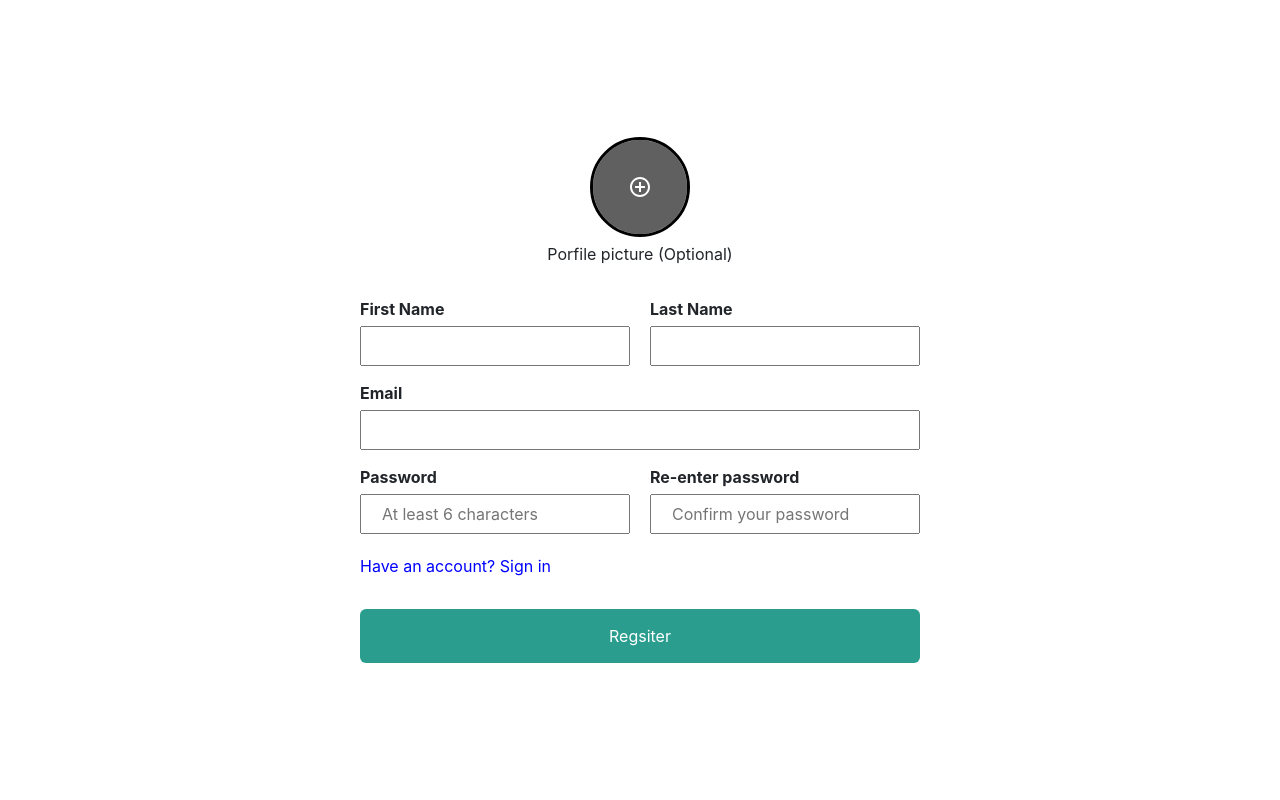
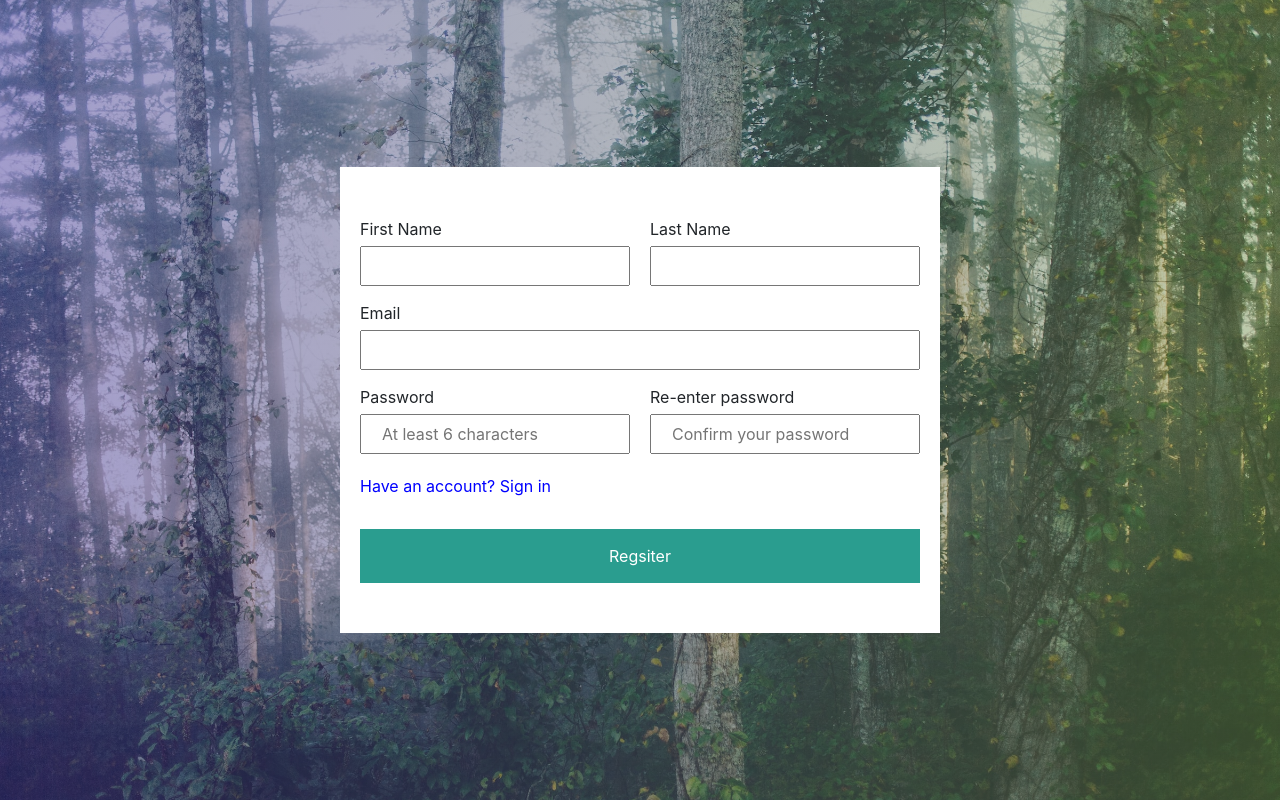
Before and after one commit to Safi100/e_commerce-app, a React (Create React App) app in the folder frontend/: page /register in a window 1280 px wide. Built offline with nearby package versions, Linux system fonts and the light colour scheme.

Commit message:
Modify register page

```diff
--- a/frontend/src/pages/Register/Register.jsx
+++ b/frontend/src/pages/Register/Register.jsx
@@ -1,87 +1,68 @@
 import React, { useState } from 'react';
+import { useNavigate } from 'react-router-dom'
+import Axios from 'axios'
 import './register.css'
-import AddCircleOutlineOutlinedIcon from '@mui/icons-material/AddCircleOutlineOutlined';
 
 const Register = () => {
-    const [ProfileImage, setProfileImage] = useState(null);
-    const [firstName, setFirstName] = useState('')
-    const [lastName, setLastName] = useState('')
-    const [email, setEmail] = useState('')
-    const [password, setPassword] = useState('')
-    const [ConfirmPassword, setConfirmPassword] = useState('')
+    const Navigate = useNavigate()
+    const [formData, setFormData] = useState({
+      first_name: '',
+      last_name: '',
+      email: '',
+      password: '',
+      confirmPassword: ''
+    })
     const [error, setError] = useState('')
 
-    const HandleFirstNameChange = (e) => {
-      const text = e.target.value.trimStart();
-      setFirstName(text)
+    const handleInputChange = (e) => {
+      const { name, value } = e.target;
+      const text = value.trimStart();
+      setFormData((prevData) => ({
+        ...prevData,
+        [name]: text
+      }))
     }
-    const HandleLastNameChange = (e) => {
-      const text = e.target.value.trimStart();
-      setLastName(text)
+
+    const HandleRegister = (e) => {
+      e.preventDefault()
+      Axios.post('http://localhost:8000/user/register', {...formData})
+      .then(res => {
+        if(res.status === 200){
+          setError('')
+          Navigate('/login')
         }
-    const HandleEmailChange = (e) => {
-      const text = e.target.value.trimStart();
-      setEmail(text)
-    }
-    const HandlePasswordChange = (e) => {
-      const text = e.target.value.trimStart();
-      setPassword(text)
-    }
-    const HandleConfirmPasswordChange = (e) => {
-      const text = e.target.value.trimStart();
-      setConfirmPassword(text)
-    }
-    const handleImageChange = (event) => {
-        const selectedImage = event.target.files[0];
-        if (selectedImage) {
-          const reader = new FileReader();
-          reader.onloadend = () => {
-            setProfileImage(reader.result);
-          };
-          reader.readAsDataURL(selectedImage);
-        }
-      };
-      const DeleteImage = () => {
-        setProfileImage(null)
+      })
+      .catch(err => setError(err.response.data.error))
     }
     return (
         <div className='reg_container'>
-          <form>
-              <div className="image-uploader">
-                  <div className="image-preview">
-                      {ProfileImage ? <img src={ProfileImage} alt="Uploaded" /> : <div className="placeholder"></div>}
-                  <input type="file" accept="image/*" onChange={handleImageChange} />
-                  <div className={`plus ${!ProfileImage && 'notSelected'}`}> <AddCircleOutlineOutlinedIcon style={{color:'#fff'}}/> </div>
-                  </div>
-                  <p>Porfile picture (Optional)</p>
-                  {ProfileImage && <p className='delete_btn' onClick={DeleteImage} >Delete Image</p>}
-              </div>
+          <form onSubmit={HandleRegister}>
             <div className='grid'>
                 <div className='input'>
                   <label htmlFor="fname">First Name</label>
-                      <input onChange={HandleFirstNameChange} value={firstName} id='fname' type="text" required/>
+                  <input name='first_name' onChange={handleInputChange} value={formData.first_name} id='fname' type="text" required/>
                 </div>
                 <div className='input'>
                   <label htmlFor="lname">Last Name</label>
-                      <input onChange={HandleLastNameChange} value={lastName} id='lname' type="text" required/>
+                  <input name='last_name' onChange={handleInputChange} value={formData.last_name} id='lname' type="text" required/>
                 </div>
                 <div className='input input_full'>
                   <label htmlFor="email">Email</label>
-                      <input onChange={HandleEmailChange} value={email} id='email' type="email" required/>
+                  <input name='email' onChange={handleInputChange} value={formData.email} id='email' type="email" required/>
                 </div>
                 <div className='input'>
                   <label htmlFor="pass">Password</label>
-                      <input onChange={HandlePasswordChange} value={password} id='pass' type="password" placeholder='At least 6 characters' required/>
+                  <input name='password' onChange={handleInputChange} value={formData.password} id='pass' type="password" placeholder='At least 6 characters' required/>
                 </div>
                 <div className='input'>
                   <label htmlFor="ConfirmPass">Re-enter password</label>
-                      <input onChange={HandleConfirmPasswordChange} value={ConfirmPassword} id='ConfirmPass' type="password" placeholder='Confirm your password' required/>
+                  <input name='confirmPassword' onChange={handleInputChange} value={formData.confirmPassword} id='ConfirmPass' type="password" placeholder='Confirm your password' required/>
                 </div>
             </div>
-                {error && <p className='error'>ddd</p>}
-                <div className='btn_div'>
+            {error && <p className='error'>{error}</p>}
+            <div className='RegBtn_div'>
               <p><a href="/login">Have an account? Sign in</a></p>
-                  <button className='btn' type='submit'>Regsiter</button>
+              <button className='RegBtn' type='submit'>Regsiter</button>
             </div>
           </form>
         </div>
--- a/frontend/src/pages/Register/register.css
+++ b/frontend/src/pages/Register/register.css
@@ -3,66 +3,24 @@
   align-items: center;
   justify-content: center;
   flex: 1;
+  background: linear-gradient(to right, rgba(52, 42, 157, 0.4), rgba(121, 163, 76, 0.4)), url('../../assets/auth_bg.jpg');
+  background-position: center;
+  background-size: cover;
+  background-repeat: no-repeat;
 }
 .reg_container form{
   width: 90%;
   max-width: 600px;
   background: #fff;
-  padding: 100px 20px;
+  padding: 50px 20px;
 }
-.image-uploader {
-    display: flex;
-    flex-direction: column;
-    align-items: center;
-    margin-bottom: 15px;
-  }
-
-  .image-preview {
-    width: 100px;
-    height: 100px;
-    border-radius: 50%;
-    overflow: hidden;
-    display: flex;
-    justify-content: center;
-    align-items: center;
-    background-color: #f0f0f0;
-    margin-bottom: 5px;
-    position: relative;
-    overflow: hidden;
-    border: 3px solid #000;
-  }
-
-  .image-preview img {
-    width: 100%;
-    height: 100%;
-    object-fit: cover;
-  }
-  input[type="file"] {
-    position: absolute;
-    height: 100%;
-    opacity: 0;
-    cursor: pointer;
-    z-index: 5;
-    border-radius: 50%;
-  }
-  .plus{
-    position: absolute;
-    display: flex;
-    width: 100%;
-    height: 100%;
-    opacity: 0;
-    align-items: center;
-    justify-content: center;
-    background: linear-gradient(to right, rgba(0,0,0,0.6), rgba(0,0,0,0.6));
-    z-index: 2;
-  }
-  input[type="file"]:hover ~ .plus{
+.reg_container input[type="file"]:hover ~ .plus{
   opacity: 1;
 }
-  .notSelected{
+.reg_container .notSelected{
   opacity: 1 !important;
 }
-  .grid{
+.reg_container .grid{
   display: flex;
   column-gap: 20px;
   row-gap: 15px;
@@ -71,33 +29,33 @@
   /* justify-content: center; */
   flex-wrap: wrap;
 }
-  .grid .input {
+.reg_container .grid .input {
   display: flex;
   flex-direction: column;
   gap: 5px;
   width: calc(100% / 2 - 10px);
 }
-  .grid .input_full {
+.reg_container .grid .input_full {
   width: calc(100% / 1);
 }
-  .grid .input input{
+.reg_container .grid .input input{
   outline: none;
   height: 40px;
   padding: 0 20px;
 }
-  .input input:focus, .input input:valid{
+.reg_container .input input:focus, .input input:valid{
   border: 1px solid #2a9d8f;
 }
-  .input label{
+.reg_container .reg_container .input label{
   font-weight: bold;
 }
-  .btn_div{
+.reg_container .RegBtn_div{
   margin-top: 20px;
 }
-  .btn_div a{
+.reg_container .RegBtn_div a{
   color: blue;
 }
-  .btn{
+.reg_container .RegBtn{
   margin-top: 15px;
   background: #2a9d8f;
   color: #fff;
@@ -107,19 +65,19 @@
   cursor: pointer;
   /* max-width: 400px; */
 }
-  .btn:hover{
+.reg_container .RegBtn:hover{
   opacity: 0.7;
 }
-  .reg_container .delete_btn{
+.reg_container .reg_container .delete_RegBtn{
   cursor: pointer;
   color: red;
 }
-  .reg_container .error{
+.reg_container .reg_container .error{
   margin-top: 10px;
   color: red;
 }
 @media screen and (max-width: 544px) {
-    .grid .input {
+ .reg_container .grid .input {
     width: calc(100% / 1);
   }
 }
```
Lines whose indentation alone changed are shown as unchanged.
